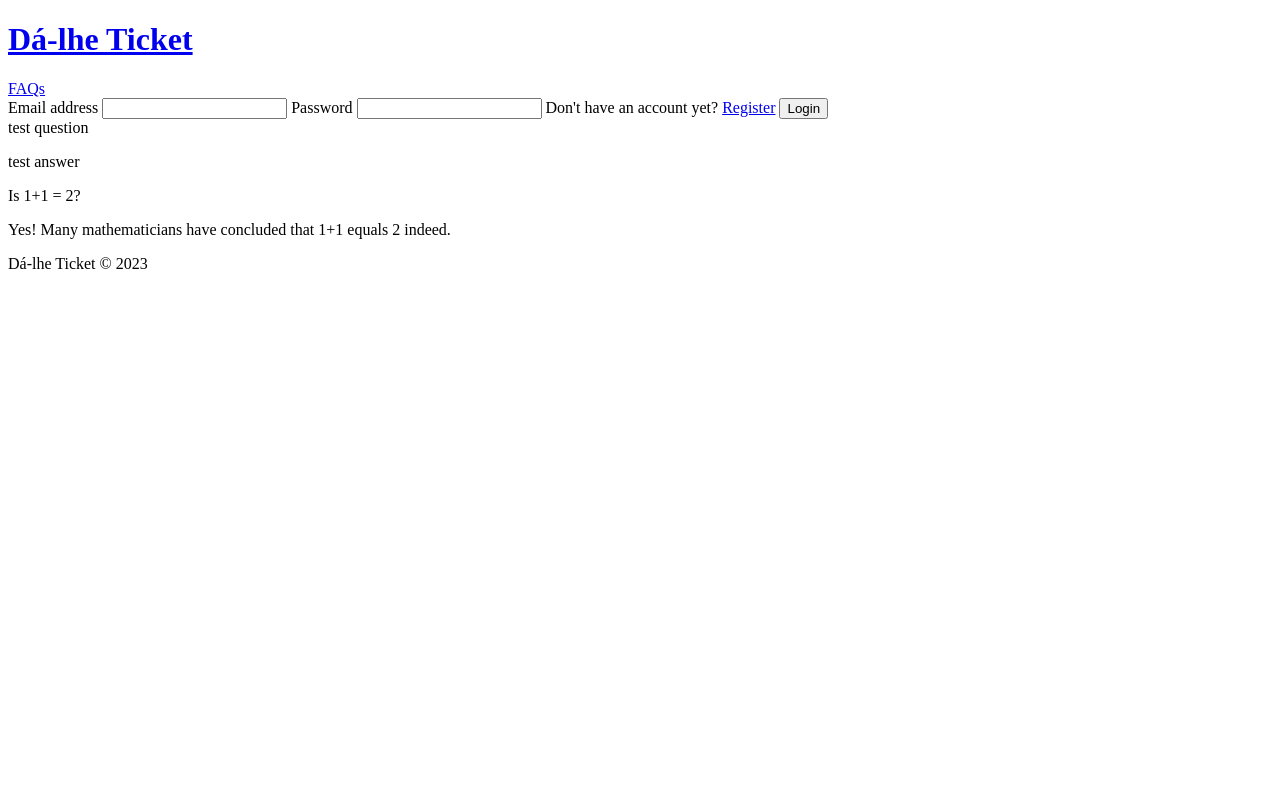
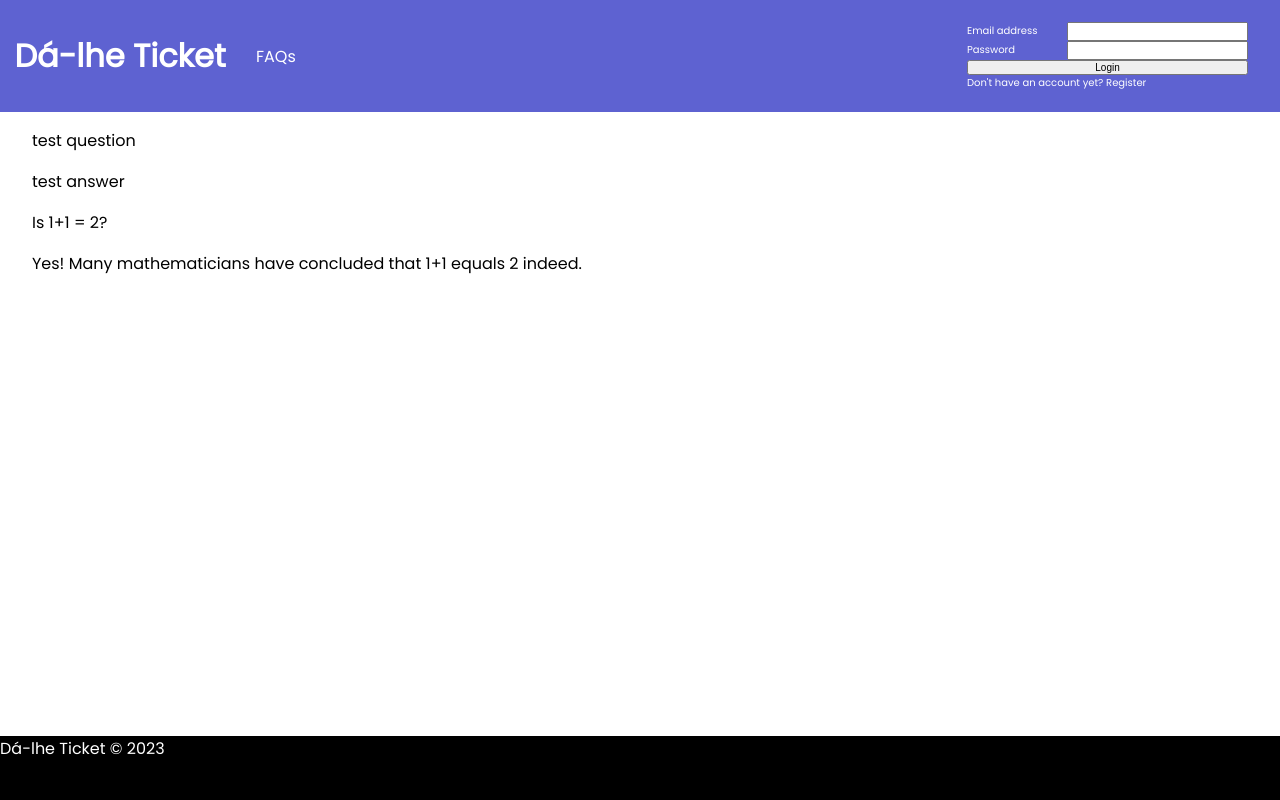
Before and after one commit to pedroojanuu/dalheticket, a PHP site: page /pages/faqs.php in a window 1280 px wide. Run offline with PHP 8.4, Linux system fonts and the light colour scheme; data comes from the database, SQL or seed files in the repository; both versions use the stored data as it was after the commit.

Commit message:
Started CSS

```diff
--- /dev/null
+++ b/css/header.css
@@ -0,0 +1,95 @@
+header:first-of-type {
+  display: grid;
+  place-items: center;
+  align-content: center;
+  background-color: #5e62D1;
+  color: #ffffff;
+  grid-template-columns: 15rem auto 30rem;
+  grid-template-rows: auto;
+  grid-template-areas:
+    "logo options login";
+}
+
+header:first-of-type a {
+  text-decoration: none;
+  color: #ffffff;
+}
+
+header:first-of-type a:hover {
+  color: #aaaaaa;
+}
+
+header:first-of-type h1 {
+  grid-area: logo;
+}
+
+header:first-of-type .header_options {
+  grid-area: options;
+  justify-self: start;
+  align-self: center;
+  padding: 1em;
+}
+
+header:first-of-type .header_login {
+  grid-area: login;
+  display: grid;
+  justify-self: end;
+  align-self: center;
+  padding-right: 2em;
+}
+
+header:first-of-type .login {
+  font-size: x-small;
+}
+
+header:first-of-type .login form {
+  display: grid;
+  grid-template-columns: 10em auto;
+  grid-template-rows: auto auto auto auto;
+  grid-template-areas:
+    "username_label username_input"
+    "password_label password_input"
+    "submit submit"
+    "register register";
+
+  justify-items: start;
+  align-items: center;
+}
+
+header:first-of-type .login * {
+  display: inline-block;
+  margin: 0;
+  padding: 0;
+}
+
+header:first-of-type .login input {
+  width: auto;
+}
+
+header:first-of-type .login label:nth-of-type(1){
+  grid-area: username_label;
+}
+
+header:first-of-type .login input:nth-of-type(1) {
+  grid-area: username_input;
+}
+
+header:first-of-type .login label:nth-of-type(2){
+  grid-area: password_label;
+}
+
+header:first-of-type .login input:nth-of-type(2) {
+  grid-area: password_input;
+}
+
+header:first-of-type .login button {
+  grid-area: submit;
+  justify-self: stretch;
+  align-self: stretch;
+  font-size: x-small;
+}
+
+header:first-of-type .login a,
+header:first-of-type .login p {
+  grid-area: register;
+}
--- /dev/null
+++ b/css/style.css
@@ -0,0 +1,42 @@
+@import url('https://fonts.googleapis.com/css2?family=Poppins&display=swap');
+
+body {
+  font-family: 'Poppins', sans-serif;
+  margin: 0;
+  padding: 0;
+
+  display: grid;
+
+  grid-template-columns: auto;
+  grid-template-rows: 7em auto 4em;
+  grid-template-areas:
+    "header"
+    "main"
+    "footer";
+  min-height: 100vh;
+}
+
+header:first-of-type {
+  grid-area: header;
+}
+
+footer:last-of-type {
+  max-height: 5em;
+  color: #ffffff;
+  background-color: #000000;
+  grid-area: footer;
+}
+
+main {
+  display: grid;
+  justify-content: start;
+  align-content: start;
+  grid-area: main;
+  margin: 1em 2em;
+}
+
+/* body {
+  min-height: 100vh;
+  display: grid;
+  grid-template-rows: 1fr auto;
+} */
--- a/templates/common.tpl.php
+++ b/templates/common.tpl.php
@@ -6,7 +6,7 @@
   $session = new Session();
 ?>
 
-<?php function drawHeader() {
+<?php function drawHeader(bool $is_index = false) {
   global $session; ?>
 <!DOCTYPE html>
 <html lang="en-US">
@@ -14,21 +14,31 @@
     <title><?php global $name; echo $name; ?></title>
     <meta charset="utf-8">
     <meta name="viewport" content="width=device-width, initial-scale=1.0">
+    <?php if($is_index){ ?>
+      <link rel="stylesheet" href="../css/index.css">
+    <?php } else { ?>
+      <link rel="stylesheet" href="../css/style.css">
+      <link rel="stylesheet" href="../css/header.css">
+    <?php } ?>
   </head>
   <body>
     <header>
       <h1><a href="/"><?php global $name; echo $name; ?></a></h1>
-    </header>
-
-    <main>
+      <section class="header_options">
         <a href="../pages/faqs.php" class="faqs">FAQs</a>
+      </section>
+      <section class="header_login">
         <?php
           if ($session->isLoggedIn()) {
             drawLogoutForm($session);
           } else {
             drawLoginForm($session);
-  }
           } ?>
+      </section>
+    </header>
+
+    <main>
+<?php } ?>
 
 <?php function drawFooter() { ?>
     </main>
@@ -41,15 +51,17 @@
 <?php } ?>
 
 <?php function drawLoginForm(Session $session) { ?>
-  <form action="../actions/action_login.php" method="post" class="login">
+  <section class="login">
+    <form action="../actions/action_login.php" method="post" class="login_form">
       <label for="email">Email address</label>
       <input type="email" name="email" id="email">
       <label for="password">Password</label>
       <input type="password" name="password" id="password">
-    Don't have an account yet?
-    <a href="../pages/register.php">Register</a>
       <button type="submit">Login</button>
     </form>
+
+    <p> Don't have an account yet? </p>
+    <a href="../pages/register.php">Register</a>
 
     <section id="messages">
         <?php foreach ($session->getMessages() as $messsage) { ?>
@@ -57,6 +69,7 @@
             <?=$messsage['text']?>
           </article>
         <?php } ?>
+    </section>
   </section>
 
 <?php } ?>
```
Also changed, not shown: css/index.css (added, +89 -0 lines), index.php (+5 -4 lines), css/common.css (deleted), database/database.db. Lines whose indentation alone changed are shown as unchanged.
